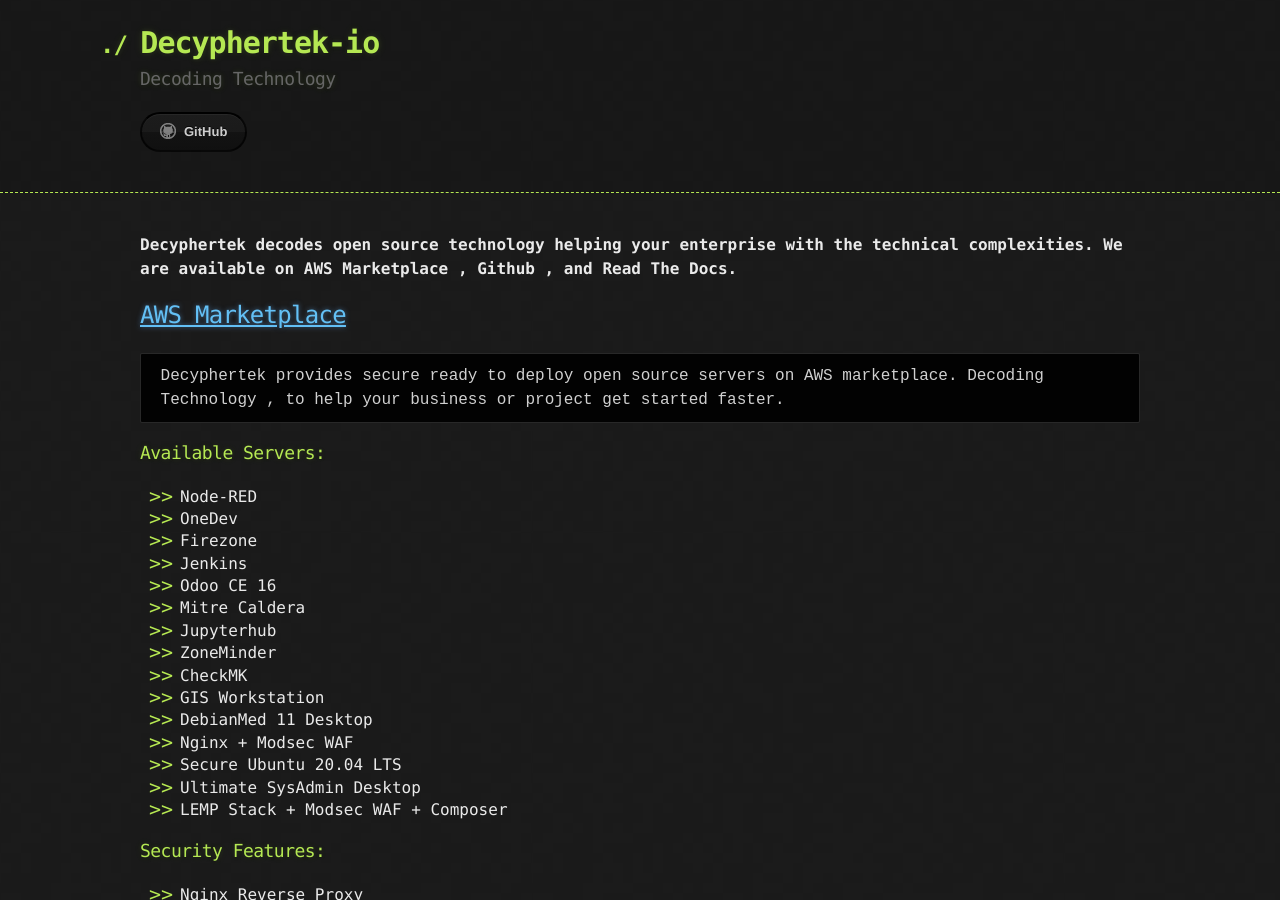
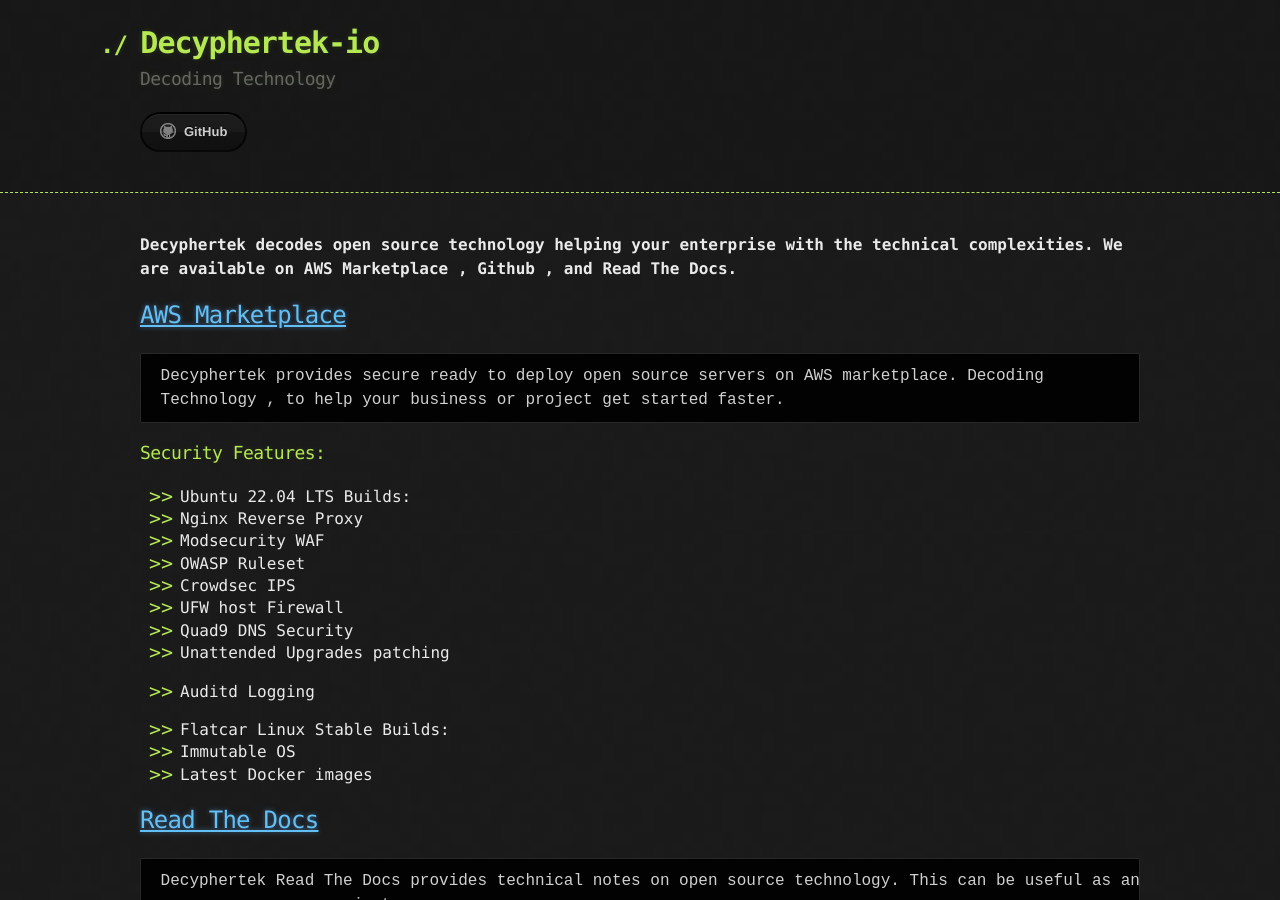
Before and after one commit to decyphertek-io/decyphertek-io.github.io, a Jekyll site: the page built from docs/index.md, in a window 1280 px wide and 900 px high. Built offline with Jekyll 4.4.1, drawn with Linux system fonts in a browser that asks for light colours.

Commit message:
decyphertek-io

```diff
--- a/docs/index.md
+++ b/docs/index.md
@@ -10,26 +10,10 @@
      Decyphertek provides secure ready to deploy open source servers on AWS marketplace. Decoding
      Technology , to help your business or project get started faster.
 
-### Available Servers:
-
-* Node-RED
-* OneDev
-* Firezone
-* Jenkins
-* Odoo CE 16
-* Mitre Caldera
-* Jupyterhub
-* ZoneMinder
-* CheckMK
-* GIS Workstation
-* DebianMed 11 Desktop
-* Nginx + Modsec WAF
-* Secure Ubuntu 20.04 LTS
-* Ultimate SysAdmin Desktop
-* LEMP Stack + Modsec WAF + Composer
-
 ### Security Features:
 
+
+* Ubuntu 22.04 LTS Builds:
 * Nginx Reverse Proxy
 * Modsecurity WAF
 * OWASP Ruleset
@@ -39,10 +23,13 @@
 * Unattended Upgrades patching
 * Auditd Logging
 
+* Flatcar Linux Stable Builds:
+* Immutable OS
+* Latest Docker images
+
 ## [Read The Docs](https://decyphertek.readthedocs.io/en/latest/#)
 
-     Decyphertek Read The Docs provides technical notes on open source technology. This can be
-     useful as an AWS Marketplace customer or can be used to help troubleshoot an issue with
+     Decyphertek Read The Docs provides technical notes on open source technology. This can be useful as an AWS Marketplace customer or can be used to help troubleshoot an issue with
      your open source project.
 
 ![Decyphertek-io](https://raw.githubusercontent.com/decyphertek-io/configs/main/Logos/decyphertek-logo.png)
```
